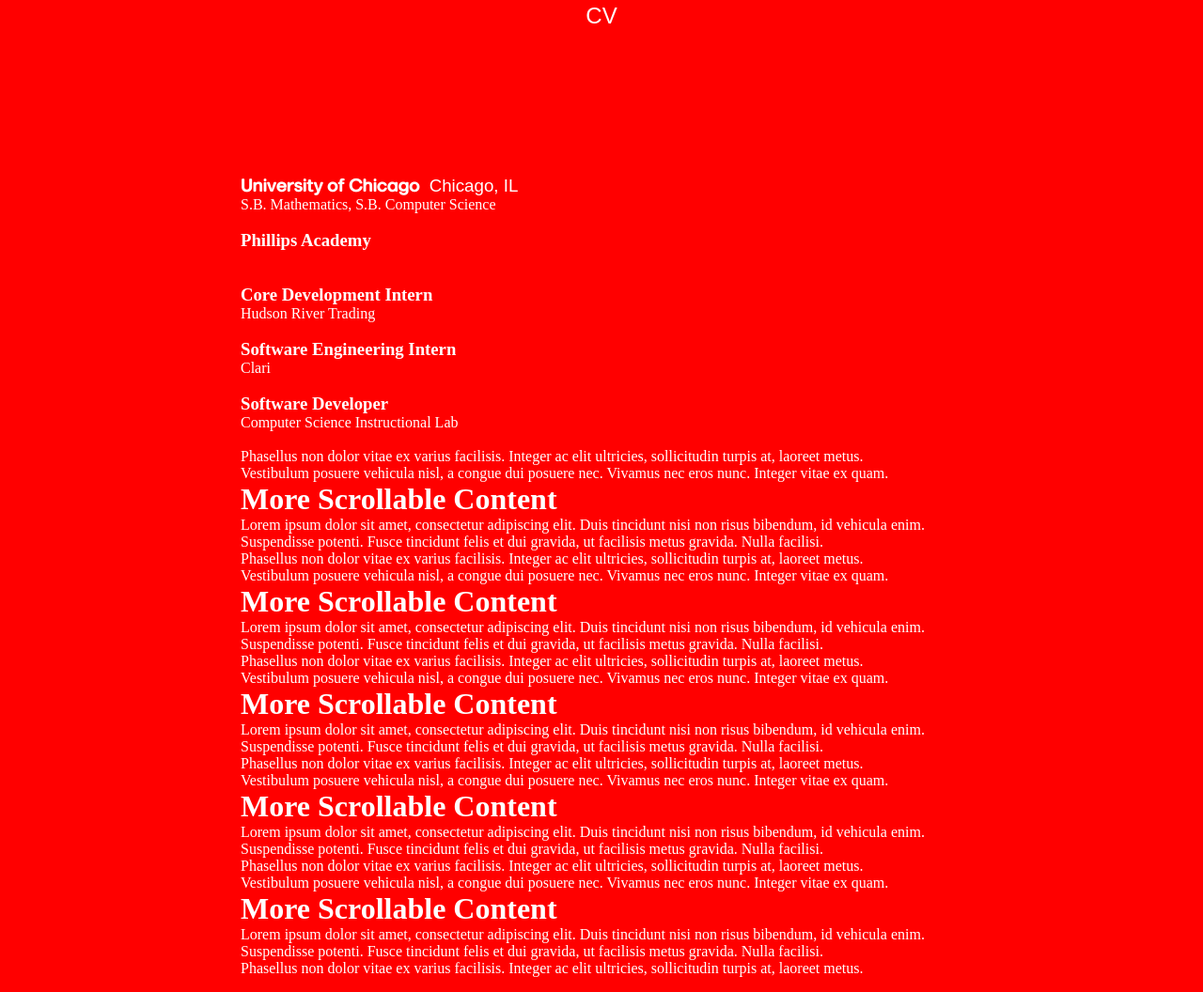
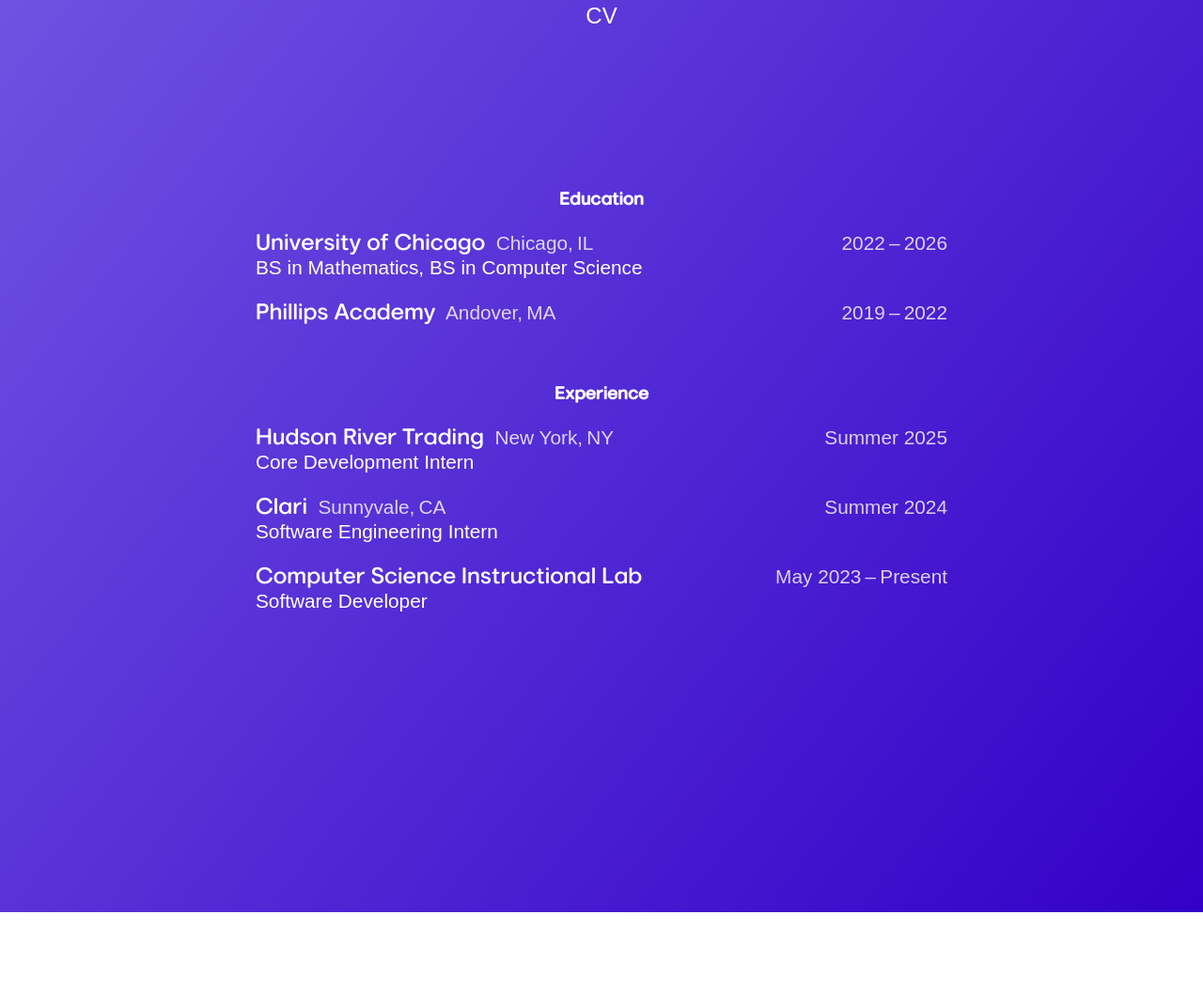
Before and after one commit to hadrian-reppas/website, a plain HTML site: page index.html in a window 1280 px wide. Shown: the part 629-1685 px from the top of the page at 94% size. After the commit the page ends 1600 px from the top, so only its background shows below. Drawn offline with nearby package versions, Linux system fonts and the light colour scheme.

Commit message:
update CV

```diff
--- a/index.html
+++ b/index.html
@@ -12,7 +12,7 @@
       }
 
       html {
-        background-color: red;
+        background-image: linear-gradient(to bottom right, #7f66e8, #3300c7);
       }
 
       #canvas {
@@ -29,7 +29,7 @@
         src: url("Display.woff2") format("woff2");
       }
 
-      #hero {
+      .hero {
         height: 100vh;
         display: flex;
         flex-direction: column;
@@ -38,7 +38,7 @@
         color: white;
       }
 
-      #name {
+      .name {
         display: flex;
         justify-content: center;
         align-items: center;
@@ -47,32 +47,87 @@
         font-size: min(4rem, 10vw);
       }
 
-      #arrow {
+      .arrow {
         display: flex;
         flex-direction: column;
         align-items: center;
         gap: 0.5rem;
         margin-bottom: calc(2rem + (100dvh - 100lvh));
+      }
+
+      .cv-text {
         font-family: sans-serif;
         font-weight: 100;
         font-size: min(1.5rem, 5vw);
-        text-align: center;
       }
 
-      #cv {
+      .cv {
         color: white;
-        padding: 1rem;
+        padding: 2rem;
         max-width: 50rem;
         margin: 0 auto;
+        height: 100vh;
+        display: flex;
+        flex-direction: column;
+        gap: 4rem 0;
       }
 
       .organization {
         font-family: "Display";
+        font-size: min(1.5rem, 4.5vw);
       }
 
       .location {
         font-family: sans-serif;
-        font-weight: 200;
+        font-weight: 100;
+        font-size: min(1.3rem, 3.9vw);
+        opacity: 80%;
+      }
+
+      .role {
+        font-weight: 300;
+        font-size: min(1.3rem, 3.9vw);
+        grid-column: span 2;
+        font-family: sans-serif;
+        margin-top: 1px;
+      }
+
+      .section {
+        display: flex;
+        flex-direction: column;
+        gap: 1.5rem 0;
+      }
+
+      .item {
+        display: grid;
+        grid-template-columns: repeat(3, 1fr);
+      }
+
+      .item-left {
+        grid-column: span 2;
+      }
+
+      .item-right {
+        font-size: min(1.3rem, 3.9vw);
+        font-family: sans-serif;
+        font-weight: 100;
+        text-align: right;
+        opacity: 80%;
+      }
+
+      @media (max-width: 50rem) {
+        .item {
+          grid-template-columns: repeat(2, 1fr);
+        }
+
+        .item-right {
+          text-align: left;
+        }
+      }
+
+      .section-title {
+        text-align: center;
+        font-family: "Display";
       }
     </style>
     <script src="https://unpkg.com/delaunator@5.0.0/delaunator.min.js"></script>
@@ -81,13 +136,11 @@
   <body>
     <canvas id="canvas"></canvas>
 
-    <div id="content">
-      <div id="hero">
-        <h1 id="name">Hadrian Reppas</h1>
-        <div id="arrow">
-          <div>
-            CV
-          </div>
+    <div class="content">
+      <div class="hero">
+        <h1 class="name">Hadrian Reppas</h1>
+        <div class="arrow">
+          <h2 class="cv-text">CV</h2>
           <svg
             style="width: min(20px, 5vw); height: min(100px, 25vw)"
             viewBox="0 1 20 100"
@@ -102,111 +155,51 @@
           </svg>
         </div>
       </div>
-      <div id="cv">
-        <h3 class="organization">University of Chicago<span class="location">&nbsp; Chicago, IL</span></h3>
-        <p>S.B. Mathematics, S.B. Computer Science</p>
-        <br />
-        <h3>Phillips Academy</h3>
-        <br />
-        <br />
-        <h3>Core Development Intern</h3>
-        <p>Hudson River Trading</p>
-        <br />
-        <h3>Software Engineering Intern</h3>
-        <p>Clari</p>
-        <br />
-        <h3>Software Developer</h3>
-        <p>Computer Science Instructional Lab</p>
-        <br />
-        <p>
-          Phasellus non dolor vitae ex varius facilisis. Integer ac elit
-          ultricies, sollicitudin turpis at, laoreet metus.
-        </p>
-        <p>
-          Vestibulum posuere vehicula nisl, a congue dui posuere nec. Vivamus
-          nec eros nunc. Integer vitae ex quam.
-        </p>
-        <h1>More Scrollable Content</h1>
-        <p>
-          Lorem ipsum dolor sit amet, consectetur adipiscing elit. Duis
-          tincidunt nisi non risus bibendum, id vehicula enim.
-        </p>
-        <p>
-          Suspendisse potenti. Fusce tincidunt felis et dui gravida, ut
-          facilisis metus gravida. Nulla facilisi.
-        </p>
-        <p>
-          Phasellus non dolor vitae ex varius facilisis. Integer ac elit
-          ultricies, sollicitudin turpis at, laoreet metus.
-        </p>
-        <p>
-          Vestibulum posuere vehicula nisl, a congue dui posuere nec. Vivamus
-          nec eros nunc. Integer vitae ex quam.
-        </p>
-        <h1>More Scrollable Content</h1>
-        <p>
-          Lorem ipsum dolor sit amet, consectetur adipiscing elit. Duis
-          tincidunt nisi non risus bibendum, id vehicula enim.
-        </p>
-        <p>
-          Suspendisse potenti. Fusce tincidunt felis et dui gravida, ut
-          facilisis metus gravida. Nulla facilisi.
-        </p>
-        <p>
-          Phasellus non dolor vitae ex varius facilisis. Integer ac elit
-          ultricies, sollicitudin turpis at, laoreet metus.
-        </p>
-        <p>
-          Vestibulum posuere vehicula nisl, a congue dui posuere nec. Vivamus
-          nec eros nunc. Integer vitae ex quam.
-        </p>
-        <h1>More Scrollable Content</h1>
-        <p>
-          Lorem ipsum dolor sit amet, consectetur adipiscing elit. Duis
-          tincidunt nisi non risus bibendum, id vehicula enim.
-        </p>
-        <p>
-          Suspendisse potenti. Fusce tincidunt felis et dui gravida, ut
-          facilisis metus gravida. Nulla facilisi.
-        </p>
-        <p>
-          Phasellus non dolor vitae ex varius facilisis. Integer ac elit
-          ultricies, sollicitudin turpis at, laoreet metus.
-        </p>
-        <p>
-          Vestibulum posuere vehicula nisl, a congue dui posuere nec. Vivamus
-          nec eros nunc. Integer vitae ex quam.
-        </p>
-        <h1>More Scrollable Content</h1>
-        <p>
-          Lorem ipsum dolor sit amet, consectetur adipiscing elit. Duis
-          tincidunt nisi non risus bibendum, id vehicula enim.
-        </p>
-        <p>
-          Suspendisse potenti. Fusce tincidunt felis et dui gravida, ut
-          facilisis metus gravida. Nulla facilisi.
-        </p>
-        <p>
-          Phasellus non dolor vitae ex varius facilisis. Integer ac elit
-          ultricies, sollicitudin turpis at, laoreet metus.
-        </p>
-        <p>
-          Vestibulum posuere vehicula nisl, a congue dui posuere nec. Vivamus
-          nec eros nunc. Integer vitae ex quam.
-        </p>
-        <h1>More Scrollable Content</h1>
-        <p>
-          Lorem ipsum dolor sit amet, consectetur adipiscing elit. Duis
-          tincidunt nisi non risus bibendum, id vehicula enim.
-        </p>
-        <p>
-          Suspendisse potenti. Fusce tincidunt felis et dui gravida, ut
-          facilisis metus gravida. Nulla facilisi.
-        </p>
-        <p>
-          Phasellus non dolor vitae ex varius facilisis. Integer ac elit
-          ultricies, sollicitudin turpis at, laoreet metus.
-        </p>
+      <div class="cv">
+        <div class="section">
+          <h3 class="section-title">Education</h3>
+          <div class="item">
+            <div class="item-left">
+              <span class="organization">University of Chicago</span
+              ><span class="location">&nbsp; Chicago,&thinsp;IL</span>
+            </div>
+            <div class="item-right">2022&thinsp;&ndash;&thinsp;2026</div>
+            <div class="role">BS in Mathematics, BS in Computer Science</div>
+          </div>
+          <div class="item">
+            <div class="item-left">
+              <span class="organization">Phillips Academy</span
+              ><span class="location">&nbsp; Andover,&thinsp;MA</span>
+            </div>
+            <div class="item-right">2019&thinsp;&ndash;&thinsp;2022</div>
+          </div>
+        </div>
+        <div class="section">
+          <h3 class="section-title">Experience</h3>
+          <div class="item">
+            <div class="item-left">
+              <span class="organization">Hudson River Trading</span
+              ><span class="location">&nbsp; New York,&thinsp;NY</span>
+            </div>
+            <div class="item-right">Summer 2025</div>
+            <div class="role">Core Development Intern</div>
+          </div>
+          <div class="item">
+            <div class="item-left">
+              <span class="organization">Clari</span
+              ><span class="location">&nbsp; Sunnyvale,&thinsp;CA</span>
+            </div>
+            <div class="item-right">Summer 2024</div>
+            <div class="role">Software Engineering Intern</div>
+          </div>
+          <div class="item">
+            <div class="item-left">
+              <span class="organization">Computer Science Instructional Lab</span>
+            </div>
+            <div class="item-right">May 2023&thinsp;&ndash;&thinsp;Present</div>
+            <div class="role">Software Developer</div>
+          </div>
+        </div>
       </div>
     </div>
   </body>
```
